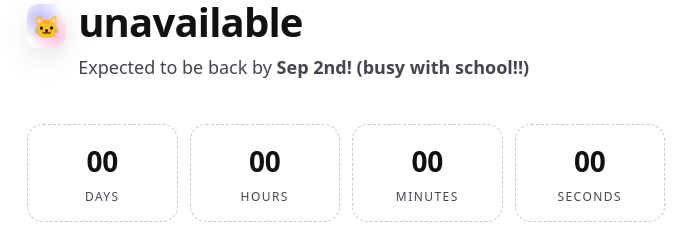
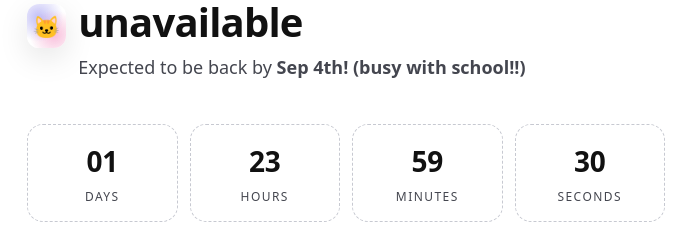
Before and after one commit to DavidHuang10/callcat-temppage, a plain HTML site: page index.html in a window 1280 px wide. Shown: the part 255-488 px from the top of the page, 294-986 px from the left. Drawn offline with Linux system fonts and the light colour scheme.

Commit message:
Update index.html

```diff
--- a/index.html
+++ b/index.html
@@ -152,7 +152,7 @@
       <div class="logo" aria-hidden="true">🐱</div>
       <div>
         <h1>Call-Cat is temporarily unavailable</h1>
-        <p>Expected to be back by <strong><time datetime="2025-09-02">Sep 2nd</time>! (busy with school!!)</strong></p>
+        <p>Expected to be back by <strong><time datetime="2025-09-04">Sep 4th</time>! (busy with school!!)</strong></p>
       </div>
     </div>
 
@@ -173,7 +173,7 @@
   </main>
 
   <script>
-    const target = new Date('2025-09-02T04:00:00Z').getTime();
+    const target = new Date('2025-09-04T04:00:00Z').getTime();
     const $ = (id) => document.getElementById(id);
 
     function tick() {
```
